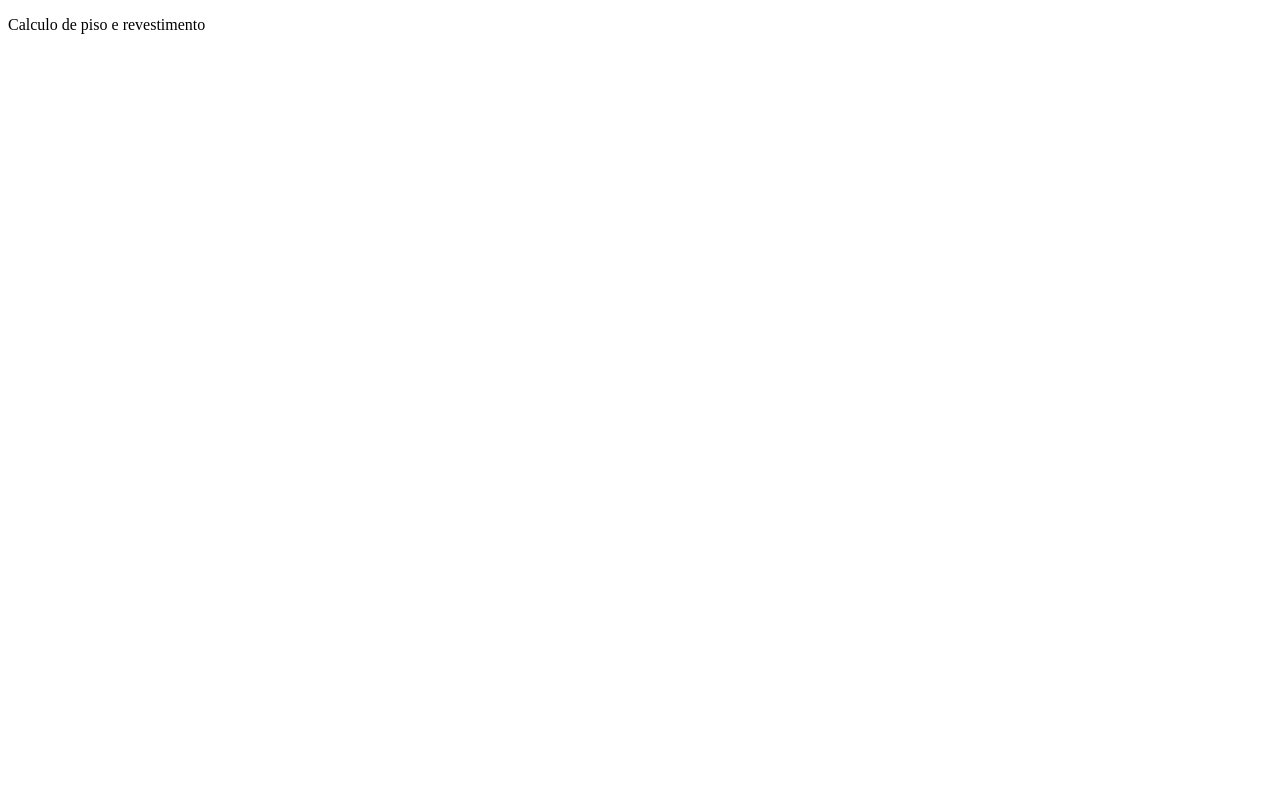
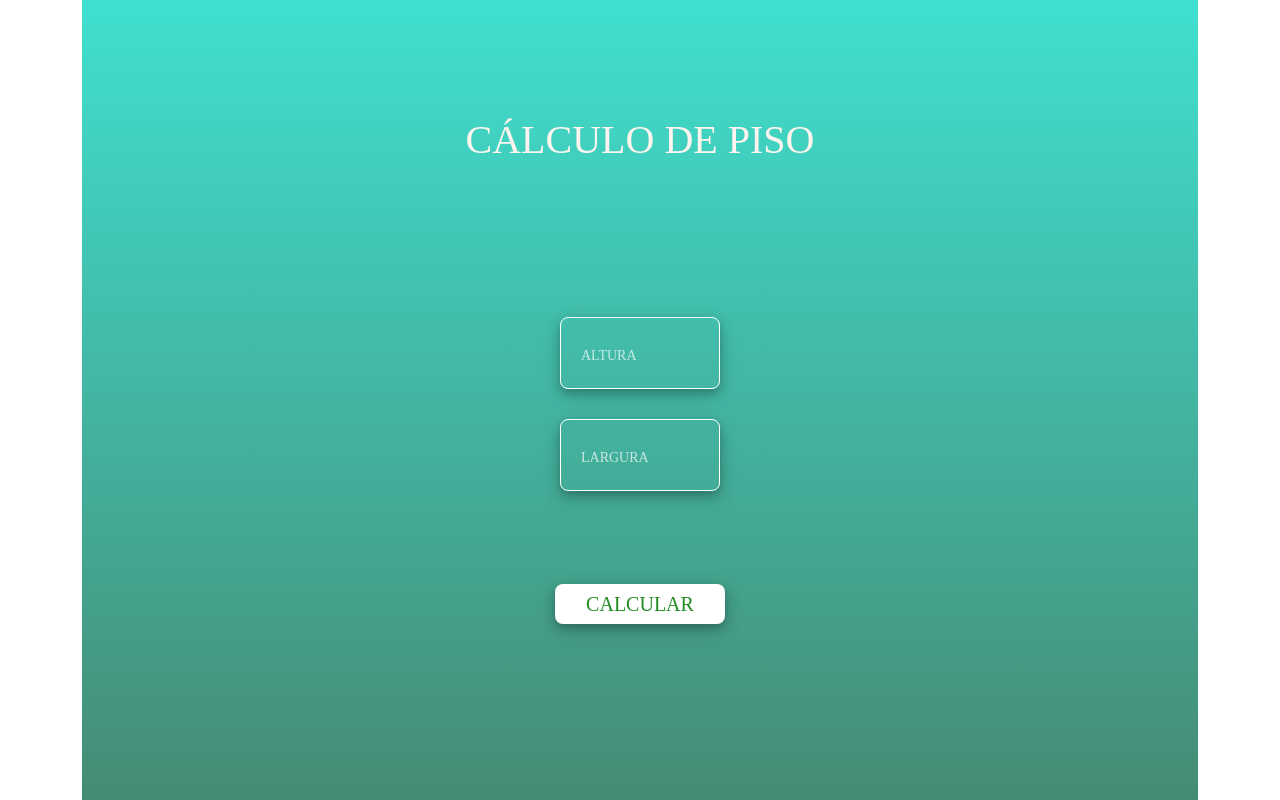
Before and after one commit to luizmarcelolm/calculo_de_piso, a React (Create React App) app: page / in a window 1280 px wide. Built offline with nearby package versions, Linux system fonts and the light colour scheme.

Commit message:
criação de layout

```diff
--- a/package.json
+++ b/package.json
@@ -6,9 +6,13 @@
     "@testing-library/jest-dom": "^5.16.5",
     "@testing-library/react": "^13.4.0",
     "@testing-library/user-event": "^13.5.0",
+    "bootstrap": "^5.2.1",
+    "inputmask": "^5.0.7",
     "react": "^18.2.0",
     "react-dom": "^18.2.0",
+    "react-input-mask": "^2.0.4",
     "react-scripts": "5.0.1",
+    "reactstrap": "^9.1.4",
     "web-vitals": "^2.1.4"
   },
   "scripts": {
--- a/public/index.html
+++ b/public/index.html
@@ -1,5 +1,5 @@
 <!DOCTYPE html>
-<html lang="en">
+<html lang="pt-br">
   <head>
     <meta charset="utf-8" />
     <link rel="icon" href="%PUBLIC_URL%/favicon.ico" />
@@ -9,6 +9,7 @@
       name="description"
       content="Web site created using create-react-app"
     />
+
     <link rel="apple-touch-icon" href="%PUBLIC_URL%/logo192.png" />
     <!--
       manifest.json provides metadata used when your web app is installed on a
--- a/src/App.js
+++ b/src/App.js
@@ -1,14 +1,12 @@
-function App() {
+import React from 'react';
+import Headers from './Headers';
+
+
+function App (props) {
   return (
-    <div className="App">
-      <header className="App-header">
-        <p>
-          Calculo de piso e revestimento
-        </p>
-
-      </header>
+    <div>
+    <Headers />
     </div>
   );
-}
-
+};
 export default App;
--- /dev/null
+++ b/src/Headers.css
@@ -0,0 +1,97 @@
+* {
+    margin: 0;
+    padding: 0;
+  }
+
+  .container {
+    display: flex;
+    margin: 0;
+    justify-content: center;
+    align-items: center;
+    height: 100vh;
+  }
+
+  .form {
+    display: flex;
+    height: 100%;
+    width: 100%;
+    flex-direction: column;
+    align-items: center;
+    justify-content: center;
+    background-image: linear-gradient(	#40E0D0, #458B74);
+  }
+
+  .form label {
+    color: white;
+    font-size: 20px;
+    font-weight: light;
+    font-family: Poppins;
+  }
+
+  .form input {
+    color: #FFF;
+    font-size: 20px;
+    font-family: Poppins;
+    background-color: transparent;
+    border: 1px solid #FFF;
+    border-radius: 8px;
+    box-shadow: 0 4px 8px 0 rgba(0, 0, 0, 0.2), 0 6px 20px 0 rgba(0, 0, 0, 0.19);
+    padding: 20px;
+    width: 160px;
+  }
+
+  .form input::placeholder {
+    color: #FFF;
+    font-size: 14px;
+    opacity: 0.7;
+  }
+
+  .form button {
+    color: #228B22;
+    font-size: 20px;
+    font-family: Poppins;
+    border: 30px;
+    background-color: #FFF;
+    border-radius: 8px;
+    width: 100%;
+    height: 40px;
+    box-shadow: 0 4px 8px 0 rgba(0, 0, 0, 0.2), 0 6px 20px 0 rgba(0, 0, 0, 0.19);
+    cursor: pointer;
+  }
+
+  .containerButton {
+    display: flex;
+    flex-direction: column;
+    width: 170px;
+    height: 20%;
+    justify-content: space-around;
+  }
+
+  .containerInputLabel {
+    height: 30%;
+    display: flex;
+    flex-direction: column;
+    align-items: center;
+    justify-content: center;
+  }
+
+  .childenContainerInputLabel {
+    display: flex;
+    align-items: center;
+    flex-direction: column;
+    margin: 15px;
+  }
+
+  h1 {
+    font-size: 40px;
+    height: 20%;
+    display: flex;
+    flex-direction: column;
+    align-items: center;
+    font-family: Poppins;
+    color: 	#FFF5EE;
+  }
+
+  .error{
+    color: red;
+  }
--- /dev/null
+++ b/src/Headers.js
@@ -0,0 +1,40 @@
+
+import React from 'react';
+import InputMask from "react-input-mask";
+import "./Headers.css";
+
+function Headers() {
+
+  return (
+    <form>
+      <div className="container">
+         <div className="form">
+         <h1>CÁLCULO DE PISO</h1>
+          <div className="containerInputLabel">
+            <div className="childenContainerInputLabel">
+
+              <InputMask
+                placeholder="ALTURA"
+                name="altura"
+
+              />
+            </div>
+            <div className="childenContainerInputLabel">
+
+              <InputMask
+                placeholder="LARGURA"
+                name="largura"
+
+              />
+            </div>
+          </div>
+          <div className="containerButton">
+            <button>CALCULAR</button>
+          </div>
+        </div>
+      </div>
+    </form>
+  );
+}
+
+export default Headers;
--- /dev/null
+++ b/src/index.css
@@ -0,0 +1,13 @@
+body {
+  margin: 0;
+  font-family: -apple-system, BlinkMacSystemFont, 'Segoe UI', 'Roboto', 'Oxygen',
+    'Ubuntu', 'Cantarell', 'Fira Sans', 'Droid Sans', 'Helvetica Neue',
+    sans-serif;
+  -webkit-font-smoothing: antialiased;
+  -moz-osx-font-smoothing: grayscale;
+}
+
+code {
+  font-family: source-code-pro, Menlo, Monaco, Consolas, 'Courier New',
+    monospace;
+}
--- a/src/index.js
+++ b/src/index.js
@@ -1,6 +1,8 @@
 import React from 'react';
 import ReactDOM from 'react-dom/client';
 import App from './App';
+import 'bootstrap/dist/css/bootstrap.css';
+
 
 
 const root = ReactDOM.createRoot(document.getElementById('root'));
```
Also changed, not shown: 2 other files (tests, documents, lock files or other folders).
